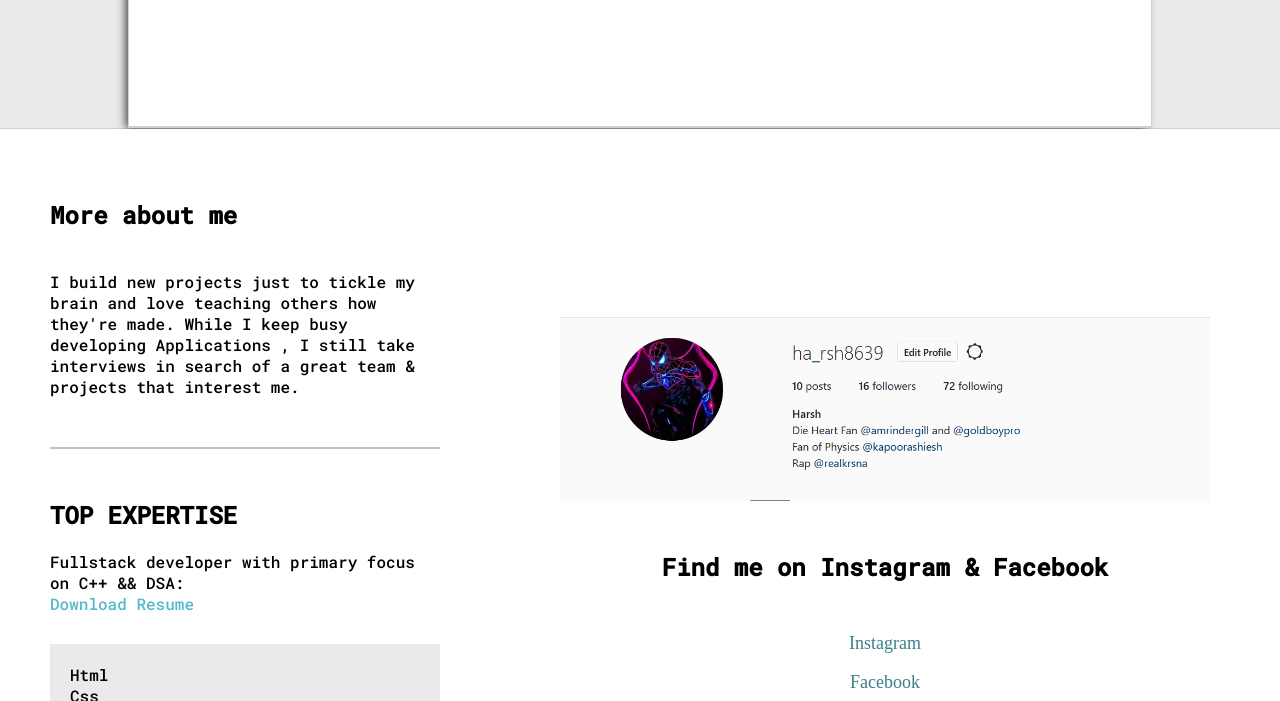
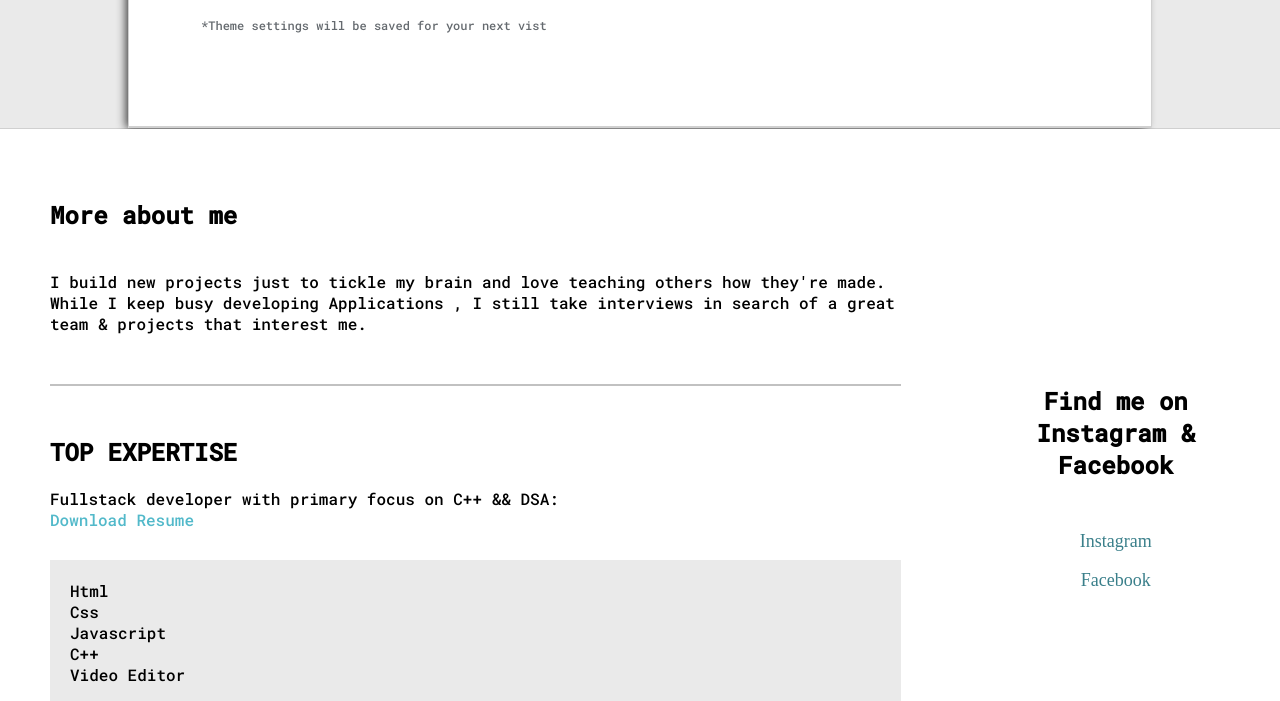
Before and after one commit to Kap-taan/Info, a plain HTML site: page index.html in a window 1280 px wide. Shown: the part 618-1319 px from the top of the page. Drawn offline with Linux system fonts and the light colour scheme.

Commit message:
Update index.html

```diff
--- a/index.html
+++ b/index.html
@@ -37,7 +37,7 @@
                             <div class="color3"></div>
                             <div class="color4"></div>
                         </div>
-                        <!-- <p>*Theme settings will be saved for your next vist</p> -->
+                        <p>*Theme settings will be saved for your next vist</p>
                     </div>
                 </div>
                 <div class="safari-right">
@@ -84,7 +84,7 @@
             </div>
         </div>
         <div class="part2">
-            <img src="./images/in.png">
+            <!-- <img src="./images/in.png"> -->
             <h2>Find me on Instagram & Facebook</h2>
             <a href="#">Instagram</a>
             <br>
```
